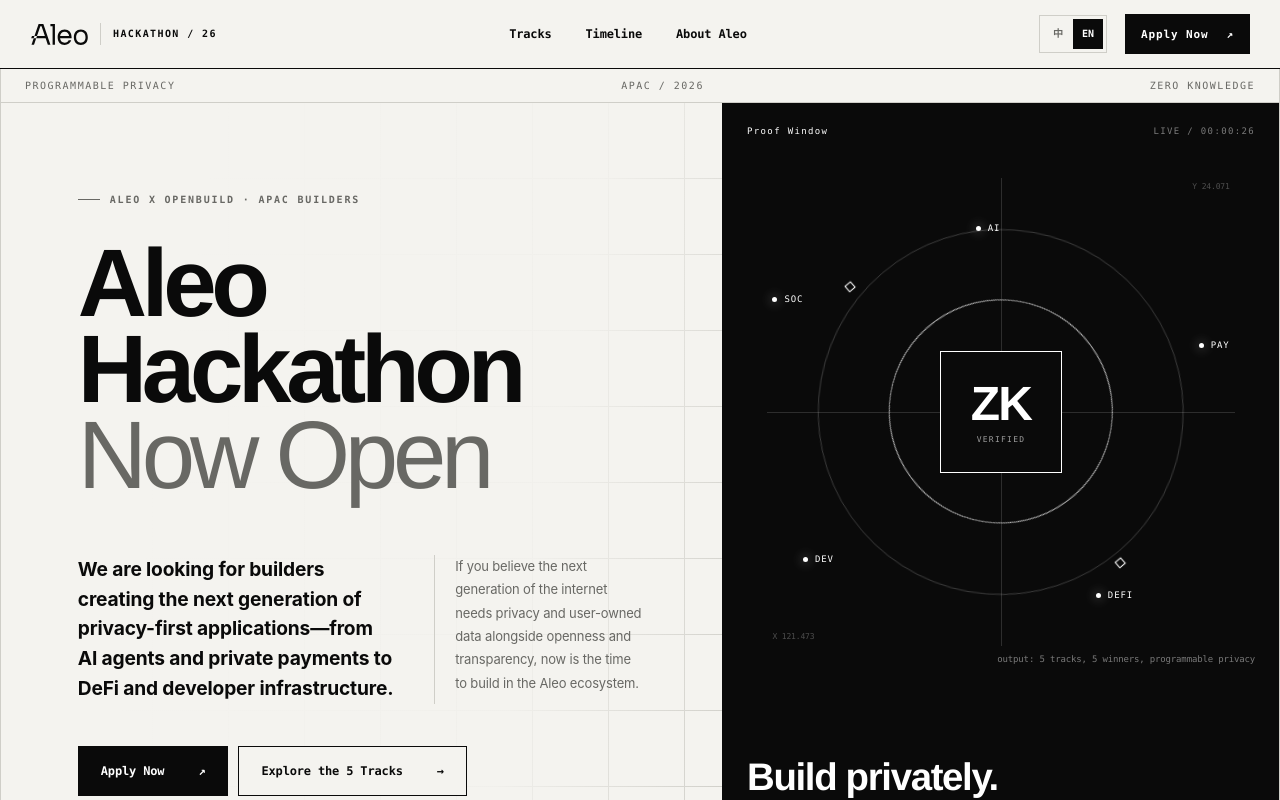
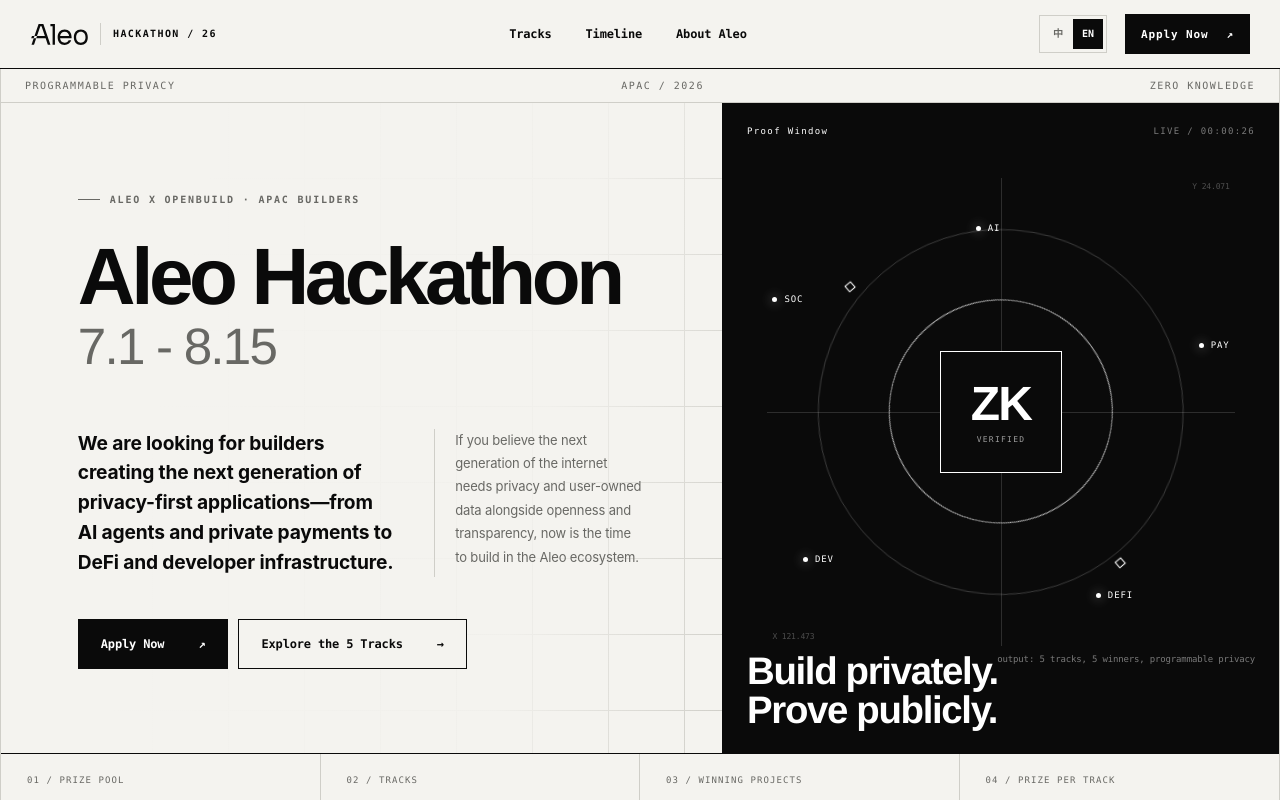
Before and after one commit to dajiangjunok/aleo-hackathon, a Next.js app: page /en in a window 1280 px wide. Shown: the top 800 px of the page. Built offline with nearby package versions, Linux system fonts and the light colour scheme.

Commit message:
style: refine hero title scale

```diff
--- a/messages/en.json
+++ b/messages/en.json
@@ -17,7 +17,7 @@
     "hero": {
       "eyebrow": "Aleo x OpenBuild · APAC Builders",
       "title": "Aleo Hackathon",
-      "titleAccent": "Now Open",
+      "titleAccent": "7.1 - 8.15",
       "lead": "We are looking for builders creating the next generation of privacy-first applications—from AI agents and private payments to DeFi and developer infrastructure.",
       "body": "If you believe the next generation of the internet needs privacy and user-owned data alongside openness and transparency, now is the time to build in the Aleo ecosystem.",
       "viewTracks": "Explore the 5 Tracks",
--- a/messages/zh.json
+++ b/messages/zh.json
@@ -17,7 +17,7 @@
     "hero": {
       "eyebrow": "Aleo x OpenBuild · 亚太开发者",
       "title": "Aleo 黑客松",
-      "titleAccent": "正式启动",
+      "titleAccent": "7.1 - 8.15",
       "lead": "寻找下一代隐私应用构建者：从 AI Agent 到隐私支付，从 DeFi 创新到开发者基础设施。",
       "body": "如果你相信未来互联网不仅需要开放与透明，更需要隐私与数据自主权，那么现在就是加入 Aleo 生态的最好时机。",
       "viewTracks": "查看 5 大赛道",
--- a/src/app/globals.css
+++ b/src/app/globals.css
@@ -45,9 +45,9 @@
 .eyebrow { display: flex; align-items: center; gap: 10px; margin: 0; color: var(--muted); font: 700 10px/1.3 var(--mono); letter-spacing: .18em; text-transform: uppercase; }
 .eyebrow > span { width: 22px; height: 1px; background: currentColor; }
 .eyebrow-light { color: rgba(255,255,255,.62); }
-.hero h1 { margin: 34px 0 0; font-family: var(--display); font-size: clamp(56px,7.5vw,118px); font-weight: 700; line-height: .9; letter-spacing: -.055em; }
+.hero h1 { margin: 34px 0 0; font-family: var(--display); font-size: clamp(50px,6.25vw,96px); font-weight: 700; line-height: .92; letter-spacing: -.055em; }
 .hero h1 span,.hero h1 em { display: block; }
-.hero h1 em { color: var(--muted); font-style: normal; font-weight: 500; }
+.hero h1 em { margin-top: .16em; color: var(--muted); font-size: .64em; font-style: normal; font-weight: 500; letter-spacing: -.035em; line-height: 1; }
 .hero-intro { max-width: 660px; margin-top: 56px; display: grid; grid-template-columns: 1.2fr .8fr; gap: 40px; }
 .hero-intro p { margin: 0; }
 .hero-lead { font-size: clamp(17px,1.5vw,22px); font-weight: 650; line-height: 1.55; }
@@ -187,7 +187,7 @@
 
 @media (max-width:700px) {
   .topbar-inner { height:60px; padding:0 16px; }.brand span:last-child,.nav-links,.nav-apply { display:none; }.nav-actions{gap:0}.topbar{position:relative}
-  .hero { min-height:auto; border:0; }.hero-rail { padding:0 16px; }.hero-rail span:nth-child(2){display:none}.hero-copy{padding:60px 20px 48px}.hero h1{font-size:clamp(54px,18vw,82px)}
+  .hero { min-height:auto; border:0; }.hero-rail { padding:0 16px; }.hero-rail span:nth-child(2){display:none}.hero-copy{padding:60px 20px 48px}.hero h1{font-size:clamp(46px,14vw,68px)}
   .hero-intro { grid-template-columns:1fr; gap:20px; margin-top:42px; }.hero-body{padding:20px 0 0;border-left:0;border-top:1px solid var(--line)}.hero-actions{flex-direction:column}.button{width:100%}
   .hero-visual{min-height:520px;padding:18px}.proof-orbit{margin-top:20px}.orbit-output{display:none}.hero-visual h2{font-size:31px;left:18px;bottom:18px}
   .stat-strip{grid-template-columns:1fr 1fr}.stat{min-height:108px}.stat:nth-child(2){border-right:0}.stat:nth-child(-n+2){border-bottom:1px solid var(--line)}
```
